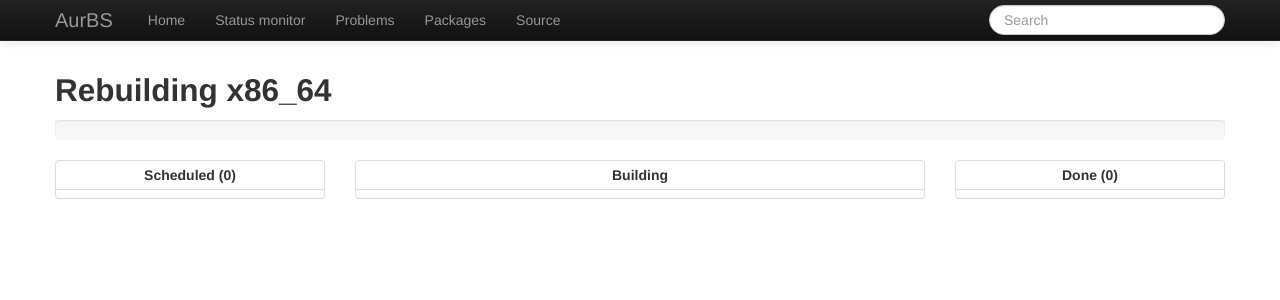
After one commit to asdil12/aurbs, a Flask app: template ui/templates/status.html in a window 1280 px wide. The commit adds this page. Shown: the top 300 px of the page. Run offline with Flask 2, Linux system fonts and the light colour scheme; the template is opened without the code that fills it, so the values that code supplies are empty; parts of the project's set-up code (start-up, migrations or seed data) failed here and were passed over; some libraries are stand-ins or nearby versions.

Commit message:
introduce status page

```diff
--- a/ui/application.py
+++ b/ui/application.py
@@ -2,7 +2,7 @@
 
 import os
 import sys
-from flask import Flask, render_template, request, redirect, url_for
+from flask import Flask, render_template, request, redirect, url_for, jsonify
 
 sys.path.append(os.path.abspath(os.path.dirname(__file__) + '/' + '..'))
 from aurbs import dummy
@@ -25,7 +25,11 @@ def index():
 
 @app.route('/status')
 def status():
-	return "Status monitor"
+	return render_template("status.html", status=db.get_status())
+
+@app.route('/status.json')
+def status_json():
+	return jsonify(db.get_status())
 
 @app.route("/problems")
 def problems():
--- a/ui/templates/base.html
+++ b/ui/templates/base.html
@@ -70,8 +70,8 @@
 	</head>
 	<body>
 		{% block javascript %}
+		<script src="{{ url_for('static', filename='js/jquery.min.js') }}" type="text/javascript" charset="utf-8"></script>
 		<!--
-		<script src="{{ url_for('static', filename='js/jquery.min.js') }}" type="text/javascript" charset="utf-8"></script>
 		<script src="{{ url_for('static', filename='bootstrap/js/bootstrap.min.js') }}" type="text/javascript" charset="utf-8"></script>
 		<script type="text/javascript">
 		$(document).ready(function() {
--- /dev/null
+++ b/ui/templates/status.html
@@ -0,0 +1,110 @@
+{% extends "base.html" %}
+
+{% block title %}Status{% endblock %}
+
+{% block container %}
+	<script type="text/javascript">
+		var status = {{ status|tojson }};
+		function display_status(status) {
+			$('#arch').text(status.arch);
+
+			percentage = Math.round(status.done.length / status.count * 100);
+			$('.bar').css('width', percentage+'%').text(percentage+'%')
+
+			$('#scheduled_count').text(status.scheduled.length)
+			list = $('#scheduled_list');
+			list.empty()
+			$.each(status.scheduled, function(i) {
+				var li = $('<li/>').appendTo(list);
+				var a = $('<a/>')
+					.attr('href', '/packages/'+status.scheduled[i])
+					.text(status.scheduled[i])
+					.appendTo(li);
+			});
+
+			$('#done_count').text(status.done.length)
+			list = $('#done_list');
+			list.empty()
+			$.each(status['done'], function(i) {
+				var li = $('<li/>').appendTo(list);
+				var a = $('<a/>')
+					.attr('href', '/packages/'+status.done[i])
+					.text(status.done[i])
+					.appendTo(li);
+			});
+
+			if(status.building) {
+				$('#building').text(status.building)
+			}
+			else {
+				$('#building').empty()
+			}
+
+		}
+		$(document).ready(function() {
+			display_status(status);
+			window.setInterval(function() {
+				$.getJSON('{{ url_for('status_json') }}', display_status);
+			}, 5000);
+		});
+	</script>
+	<h2>Rebuilding <span id="arch">x86_64</span></h2>
+	<div class="row">
+		<div class="span12">
+			<div class="row">
+				<div class="span12">
+					<div class="progress">
+						<div class="bar" style="width: 0%;"></div>
+					</div>
+				</div>
+			</div>
+			<div class="row" style="text-align: center;">
+				<div class="span3">
+					<table class="table table-bordered table-condensed">
+						<tr>
+							<th style="text-align: center;">Scheduled (<span id="scheduled_count">0</span>)</th>
+						</tr>
+						<tr>
+							<td>
+								<ul id="scheduled_list">
+								</ul>
+							</td>
+						</tr>
+					</table>
+				</div>
+				<div class="span6">
+					<table class="table table-bordered table-condensed">
+						<tr>
+							<th style="text-align: center;">Building</th>
+						</tr>
+						<tr>
+							<td id="building" style="text-align: center">
+							</td>
+						</tr>
+					</table>
+				</div>
+				<div class="span3">
+					<table class="table table-bordered table-condensed">
+						<tr>
+							<th style="text-align: center;">Done (<span id="done_count">0</span>)</th>
+						</tr>
+						<tr>
+							<td>
+								<ul id="done_list">
+								</ul>
+							</td>
+						</tr>
+					</table>
+				</div>
+			</div>
+			<div class="row">
+				<div class="span3">
+				</div>
+				<div class="span6">
+				</div>
+				<div class="span3">
+				</div>
+			</div>
+		</div>
+	</div>
+{% endblock %}
```
Also changed, not shown: aurbs.py (+12 -2 lines), aurbs/db.py (+22 -0 lines).
